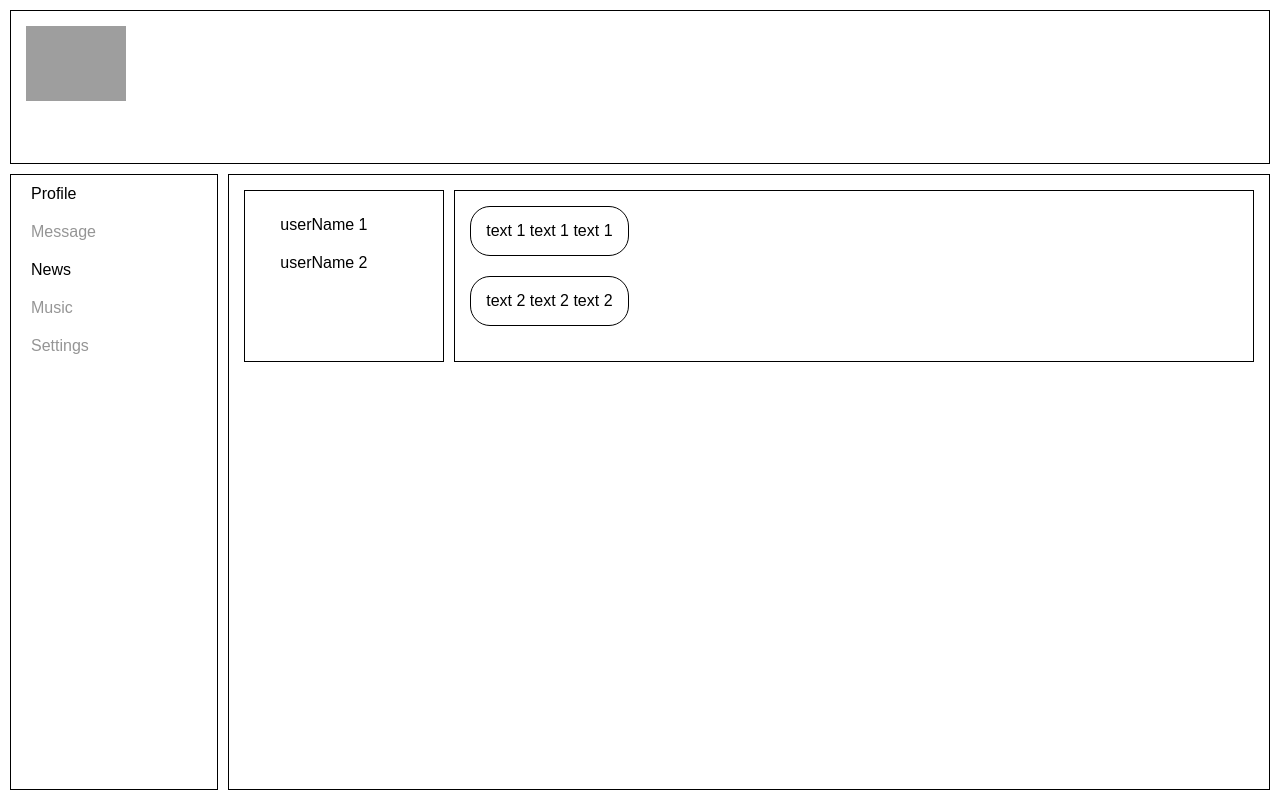
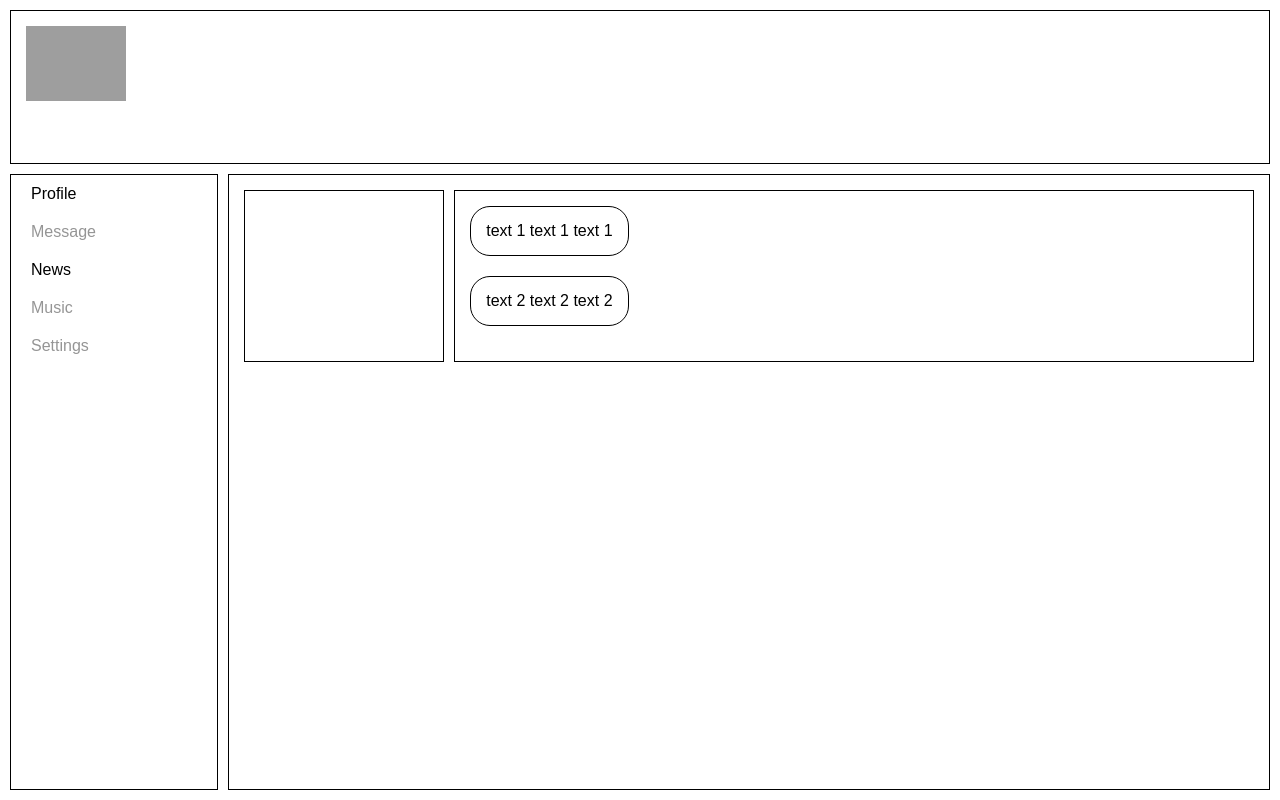
Before and after one commit to KoldunPodkradun/social_network, a React (Create React App) app: page /dialogs in a window 1280 px wide. Built offline with nearby package versions, Linux system fonts and the light colour scheme; grey boxes are pictures that could not be loaded.

Commit message:
21.05.2019

```diff
--- a/src/components/App.jsx
+++ b/src/components/App.jsx
@@ -16,7 +16,8 @@ class App extends Component {
                     <Header/>
                     <Sidebar/>
                     <div className="content">
-                        <Route path="/dialogs" render={() => {return (<Dialogs dialogData={this.props.dialogData} messageData={this.props.messageData}/>)}}/>
+                        {/*<Route path="/dialogs" render={() => {return (<Dialogs dialogData={this.props.dialogData} messageData={this.props.messageData}/>)}}/>*/}
+                        <Route path="/dialogs" component={Dialogs}/>
                         <Route path="/profile" component={Profile}/>
                         <Route path="/news" component={News}/>
                     </div>
--- a/src/components/Dialogs/DialogItem/DialogItem.jsx
+++ b/src/components/Dialogs/DialogItem/DialogItem.jsx
@@ -5,7 +5,7 @@ import {NavLink} from "react-router-dom"
 class DialogItem extends Component {
     render() {
         return (
-            <NavLink to={"/dialog/" + this.props.id} className={Classes.item} activeClassName={Classes.active}>{this.props.name}</NavLink>
+            <NavLink to={"/dialog/" + this.props.id} className={Classes.item} activeClassName={Classes.active}>{this.props.userName}</NavLink>
         )
     }
 }
--- a/src/components/Dialogs/Dialogs.jsx
+++ b/src/components/Dialogs/Dialogs.jsx
@@ -5,14 +5,31 @@ import Classes from './Dialogs.module.css'
 
 class Dialogs extends Component {
     render() {
+        let dialogData = [
+            {
+                id: 1,
+                userName: 'userName 1'
+            },
+            {
+                id: 2,
+                userName: 'userName 2'
+            }
+        ];
 
-        let dialogElement = this.props.dialogData.map((dialog) => {
-            return (<DialogItem id={dialog.id} name={dialog.userName}/>)
-        });
+        let messageData = [
+            {
+                text: 'text 1 text 1 text 1',
+                likes: '1'
+            },
+            {
+                text: 'text 2 text 2 text 2',
+                likes: '2'
+            }
+        ];
 
-        let messageElement = this.props.messageData.map((message) => {
-            return (<Message text={message.text} likes={message.like}/>)
-        });
+        let dialogElement = dialogData.map((dialog) => <DialogItem id={dialog.id} name={dialog.userName}/>);
+
+        let messageElement = messageData.map((message) => <Message text={message.text} likes={message.likes}/>);
 
         return (
             <div className={Classes.dialogs}>
--- a/src/components/Profile/MyPosts/MyPosts.jsx
+++ b/src/components/Profile/MyPosts/MyPosts.jsx
@@ -5,36 +5,26 @@ import Post from './Post/Post'
 class MyPosts extends Component {
     render() {
 
-        let postData = [
+        let posts = [
             {
-                id: 1,
-                userName: 'userName 1',
                 text: 'First message',
                 likes: '1'
             },
             {
-                id: 2,
-                userName: 'userName 2',
                 text: 'Second message',
                 likes: '2'
             },
             {
-                id: 3,
-                userName: 'userName 3',
                 text: 'Third message',
                 likes: '3'
             },
             {
-                id: 4,
-                userName: 'userName 4',
                 text: 'Fourth message',
                 likes: '4'
-            },
+            }
         ];
 
-        let postElement = postData.map((post) => {
-            return (<Post id={post.id} id={post.userName} text={post.text} likes={post.likes}/>)
-        });
+        let postElement = posts.map((post) => <Post text={post.text} likes={post.likes}/>);
 
         return (
             <div className={Classes.my_posts}>
--- a/src/components/Profile/MyPosts/Post/Post.jsx
+++ b/src/components/Profile/MyPosts/Post/Post.jsx
@@ -5,8 +5,7 @@ class Post extends Component {
     render() {
         return (
             <div className={Classes.item}>
-                <img className={Classes.avatar}
-                     src='https://cs8.pikabu.ru/post_img/big/2016/07/04/10/146764992311896341.jpg'/>
+                <img className={Classes.avatar} src='https://cs8.pikabu.ru/post_img/big/2016/07/04/10/146764992311896341.jpg'/>
                 <p className={Classes.text}>{this.props.text}</p>
             </div>
         )
--- a/src/index.jsx
+++ b/src/index.jsx
@@ -2,26 +2,6 @@ import React from 'react'
 import {render} from 'react-dom'
 import App from './components/App'
 
-let dialogData = [
-    {
-        id: 1,
-        userName: 'userName 1'
-    },
-    {
-        id: 2,
-        userName: 'userName 2'
-    },
-];
 
-let messageData = [
-    {
-        text: 'text 1 text 1 text 1',
-        likes: '1'
-    },
-    {
-        text: 'text 2 text 2 text 2',
-        likes: '2'
-    },
-];
 
-render(<App dialogData={dialogData} messageData={messageData}/>, document.getElementById('root'))
+render(<App/>, document.getElementById('root'))
```
